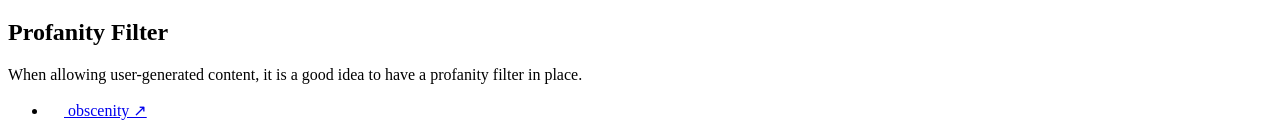
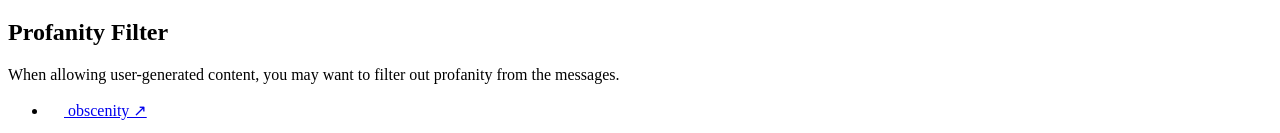
Before and after one commit to colyseus/docs, a Next.js app: page /recommendations/3rd-party-packages in a window 1280 px wide. Shown: the part 720-853 px from the top of the page. Built offline with nearby package versions, Linux system fonts and the light colour scheme; some icons are missing.

Commit message:
add 'obscenity' package

```diff
--- a/pages/recommendations/3rd-party-packages.mdx
+++ b/pages/recommendations/3rd-party-packages.mdx
@@ -42,6 +42,6 @@ It is generally **not recommended** to run an entire physics engine on the serve
 
 ## Profanity Filter
 
-When allowing user-generated content, it is a good idea to have a profanity filter in place.
+When allowing user-generated content, you may want to filter out profanity from the messages.
 
 - [<PackageIcon/> obscenity ↗](https://npmjs.com/package/obscenity)
```
